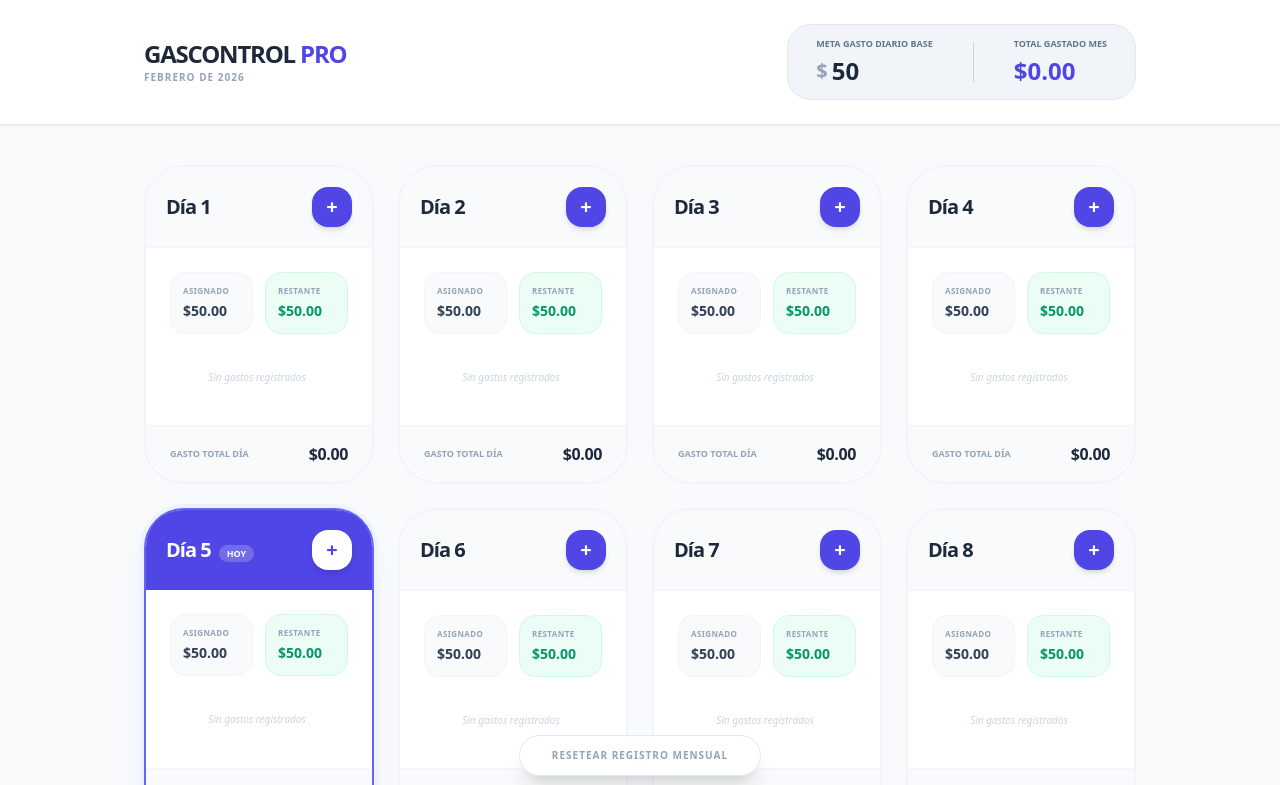
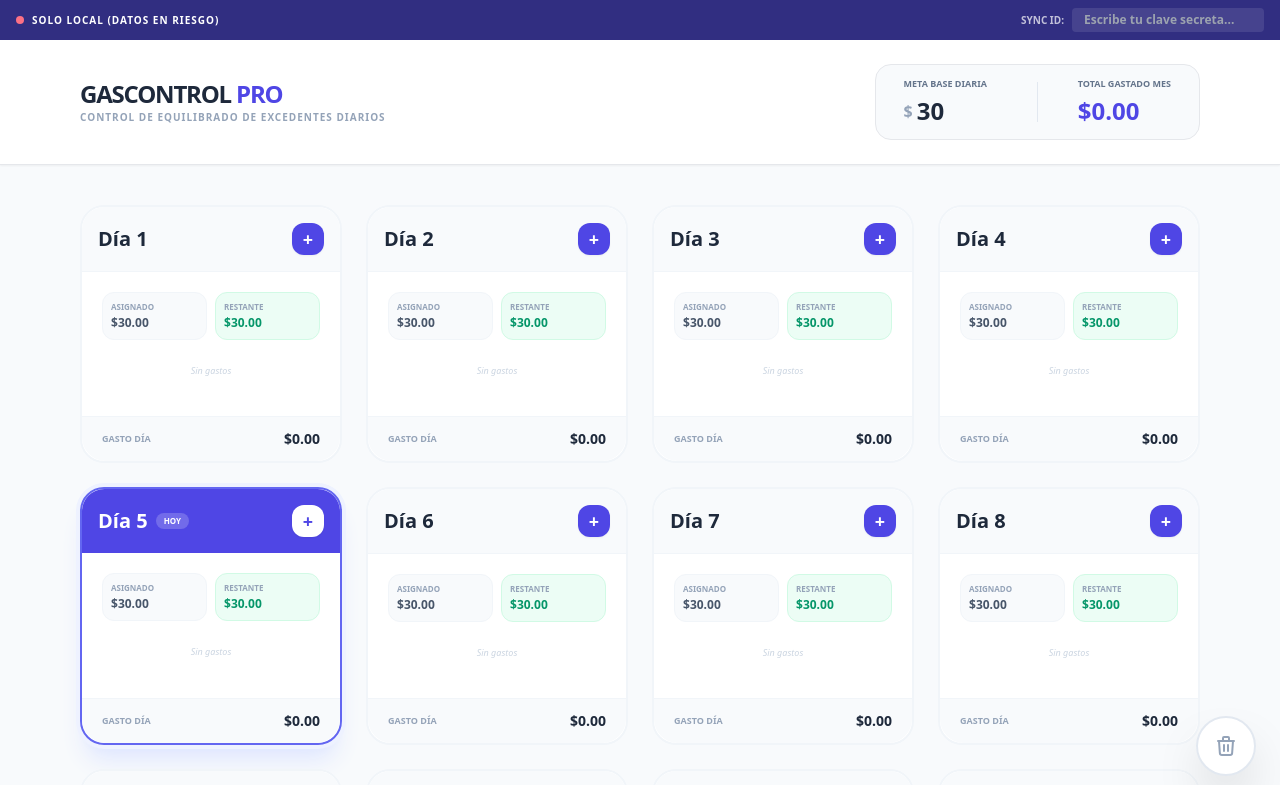
Before and after one commit to 8adg/gastos, a React (Vite) app: page / in a window 1280 px wide. Shown: the top 785 px of the page. Built offline with nearby package versions, Linux system fonts and the light colour scheme.

Commit message:
PERSISTENTE

```diff
--- a/App.tsx
+++ b/App.tsx
@@ -1,119 +1,166 @@
 
 import React, { useState, useEffect, useMemo } from 'react';
 import { DayData, DailyExpense } from './types';
-
-const STORAGE_KEY = 'balanced_daily_budget_v3';
+import { syncService } from './services/syncService';
 
 const App: React.FC = () => {
-  // Configuración de fecha
   const now = new Date();
-  const currentMonth = now.getMonth();
-  const currentYear = now.getFullYear();
-  const daysInMonth = new Date(currentYear, currentMonth + 1, 0).getDate();
+  const daysInMonth = new Date(now.getFullYear(), now.getMonth() + 1, 0).getDate();
 
-  // Estados
-  const [dailyTarget, setDailyTarget] = useState<number>(() => {
-    const saved = localStorage.getItem('base_daily_target_v3');
-    return saved ? parseFloat(saved) : 50;
-  });
+  // --- ESTADOS ---
+  const [syncKey, setSyncKey] = useState<string>(localStorage.getItem('sync_key') || '');
+  const [dailyTarget, setDailyTarget] = useState<number>(30);
+  const [days, setDays] = useState<DayData[]>(
+    Array.from({ length: daysInMonth }, (_, i) => ({ day: i + 1, expenses: [] }))
+  );
+  const [isSyncing, setIsSyncing] = useState(false);
 
-  const [days, setDays] = useState<DayData[]>(() => {
-    const saved = localStorage.getItem(STORAGE_KEY);
-    if (saved) {
-      const parsed = JSON.parse(saved);
-      if (parsed.length === daysInMonth) return parsed;
+  // --- PERSISTENCIA Y SINCRONIZACIÓN ---
+
+  // Carga inicial (Local + Nube si hay llave)
+  useEffect(() => {
+    const localData = localStorage.getItem('gas_control_data');
+    const localTarget = localStorage.getItem('gas_control_target');
+
+    if (localData) setDays(JSON.parse(localData));
+    if (localTarget) setDailyTarget(parseFloat(localTarget));
+
+    if (syncKey) {
+      loadFromCloud(syncKey);
     }
-    return Array.from({ length: daysInMonth }, (_, i) => ({
-      day: i + 1,
-      expenses: []
-    }));
-  });
+  }, []);
 
-  // Persistencia
-  useEffect(() => {
-    localStorage.setItem(STORAGE_KEY, JSON.stringify(days));
-    localStorage.setItem('base_daily_target_v3', dailyTarget.toString());
-  }, [days, dailyTarget]);
-
-  // LÓGICA DE EQUILIBRADO SOLICITADA:
-  // "Si me excedí ese día (sobre la meta diaria), en los demás se descuenta ese excedente equitativamente"
-
-  const getDayStats = (dayNum: number) => {
-    const dayData = days.find(d => d.day === dayNum);
-    const spentThisDay = dayData?.expenses.reduce((sum, e) => sum + e.amount, 0) || 0;
-
-    // Calcular excedentes de OTROS días (Diferencia entre gasto y meta base)
-    const othersSurplus = days.reduce((acc, d) => {
-      if (d.day === dayNum) return acc;
-      const dSpent = d.expenses.reduce((sum, e) => sum + e.amount, 0);
-      // Solo sumamos si hubo exceso sobre la meta base
-      const excess = Math.max(0, dSpent - dailyTarget);
-      return acc + excess;
-    }, 0);
-
-    // El monto asignado para HOY es la meta base menos el "castigo" por los excedentes de los demás
-    // dividido entre los días restantes (o totales menos uno) para ser equitativo.
-    const penalty = othersSurplus / (daysInMonth - 1);
-    const assignedForDay = dailyTarget - penalty;
-
-    return {
-      assigned: assignedForDay,
-      spent: spentThisDay,
-      remaining: assignedForDay - spentThisDay
-    };
+  const loadFromCloud = async (key: string) => {
+    setIsSyncing(true);
+    const cloudData = await syncService.load(key);
+    if (cloudData) {
+      setDays(cloudData.days);
+      setDailyTarget(cloudData.target);
+    }
+    setIsSyncing(false);
   };
 
-  const addExpenseItem = (dayNum: number) => {
-    const amountStr = prompt(`Ingrese el monto del gasto para el día ${dayNum}:`);
+  const handleSyncChange = (e: React.ChangeEvent<HTMLInputElement>) => {
+    const val = e.target.value;
+    setSyncKey(val);
+    localStorage.setItem('sync_key', val);
+  };
+
+  // Guardado automático
+  useEffect(() => {
+    localStorage.setItem('gas_control_data', JSON.stringify(days));
+    localStorage.setItem('gas_control_target', dailyTarget.toString());
+
+    if (syncKey) {
+      const timeout = setTimeout(() => {
+        syncService.save(syncKey, { days, target: dailyTarget });
+      }, 1000);
+      return () => clearTimeout(timeout);
+    }
+  }, [days, dailyTarget, syncKey]);
+
+  // --- LÓGICA DE NEGOCIO ---
+
+  const stats = useMemo(() => {
+    // 1. Calcular excedentes de cada día respecto a la meta base
+    const dailyExcesses = days.map(d => {
+      const spent = d.expenses.reduce((sum, e) => sum + e.amount, 0);
+      return { day: d.day, excess: Math.max(0, spent - dailyTarget) };
+    });
+
+    const totalExcess = dailyExcesses.reduce((sum, d) => sum + d.excess, 0);
+
+    // 2. Calcular stats por cada día con redistribución
+    return days.map(d => {
+      const spent = d.expenses.reduce((sum, e) => sum + e.amount, 0);
+      const myExcess = Math.max(0, spent - dailyTarget);
+
+      // El exceso de LOS OTROS días se descuenta de MI asignado equitativamente
+      const othersExcess = totalExcess - myExcess;
+      const penalty = othersExcess / (daysInMonth - 1 || 1);
+
+      const assigned = dailyTarget - penalty;
+
+      return {
+        day: d.day,
+        assigned,
+        spent,
+        remaining: assigned - spent
+      };
+    });
+  }, [days, dailyTarget, daysInMonth]);
+
+  const addExpense = (dayNum: number) => {
+    const desc = prompt("Descripción del gasto:");
+    const amountStr = prompt("Monto:");
     if (!amountStr || isNaN(parseFloat(amountStr))) return;
-
-    const amount = parseFloat(amountStr);
-    const description = prompt("Descripción del gasto:") || "Gasto";
 
     setDays(prev => prev.map(d => {
       if (d.day === dayNum) {
         return {
           ...d,
-          expenses: [...d.expenses, { id: crypto.randomUUID(), amount, description }]
+          expenses: [...d.expenses, {
+            id: crypto.randomUUID(),
+            amount: parseFloat(amountStr),
+            description: desc || "Gasto"
+          }]
         };
       }
       return d;
     }));
   };
 
-  const removeExpenseItem = (dayNum: number, expenseId: string) => {
+  const deleteExpense = (dayNum: number, expId: string) => {
     setDays(prev => prev.map(d => {
       if (d.day === dayNum) {
-        return {
-          ...d,
-          expenses: d.expenses.filter(e => e.id !== expenseId)
-        };
+        return { ...d, expenses: d.expenses.filter(e => e.id !== expId) };
       }
       return d;
     }));
   };
 
-  const totalSpentMonth = useMemo(() => {
-    return days.reduce((acc, d) => acc + d.expenses.reduce((sum, e) => sum + e.amount, 0), 0);
-  }, [days]);
+  return (
+    <div className="min-h-screen bg-slate-50 text-slate-900 font-sans">
+      {/* Barra de Sincronización Nube */}
+      <div className="bg-indigo-900 text-white px-4 py-2 flex flex-wrap items-center justify-between gap-4 sticky top-0 z-[60]">
+        <div className="flex items-center gap-2">
+          <div className={`w-2 h-2 rounded-full ${syncKey ? 'bg-emerald-400 animate-pulse' : 'bg-rose-400'}`}></div>
+          <span className="text-[10px] font-black uppercase tracking-widest">
+            {syncKey ? 'Sincronizado' : 'Solo Local (Datos en riesgo)'}
+          </span>
+        </div>
+        <div className="flex items-center gap-2">
+          <label className="text-[10px] font-black uppercase opacity-70">Sync ID:</label>
+          <input
+            type="text"
+            placeholder="Escribe tu clave secreta..."
+            value={syncKey}
+            onChange={handleSyncChange}
+            className="bg-white/10 border-none rounded px-3 py-1 text-xs font-bold outline-none focus:bg-white/20 w-48"
+          />
+          {syncKey && (
+            <button onClick={() => loadFromCloud(syncKey)} className="text-[10px] font-black bg-indigo-700 px-2 py-1 rounded hover:bg-indigo-600 transition-colors">
+              {isSyncing ? '...' : 'RECARGAR'}
+            </button>
+          )}
+        </div>
+      </div>
 
-  return (
-    <div className="min-h-screen bg-slate-50 text-slate-900 pb-20 font-sans">
-      {/* Header con Configuración de Meta Base */}
-      <header className="bg-white border-b sticky top-0 z-50 shadow-sm">
-        <div className="max-w-5xl mx-auto px-4 py-6 flex flex-col md:flex-row justify-between items-center gap-6">
-          <div className="flex flex-col">
+      {/* Header Principal */}
+      <header className="bg-white border-b shadow-sm sticky top-[40px] z-50">
+        <div className="max-w-6xl mx-auto px-4 py-6 flex flex-col md:flex-row items-center justify-between gap-6">
+          <div>
             <h1 className="text-2xl font-black text-slate-800 tracking-tighter uppercase">GasControl <span className="text-indigo-600">Pro</span></h1>
-            <p className="text-[10px] font-bold text-slate-400 uppercase tracking-widest">
-              {new Intl.DateTimeFormat('es-ES', { month: 'long', year: 'numeric' }).format(now)}
+            <p className="text-[10px] font-black text-slate-400 uppercase tracking-widest">
+              Control de Equilibrado de Excedentes Diarios
             </p>
           </div>
 
-          <div className="flex items-center gap-6 bg-slate-100 p-3 rounded-3xl border border-slate-200">
+          <div className="flex items-center gap-6 bg-slate-50 p-3 rounded-2xl border">
             <div className="px-4">
-              <label className="block text-[9px] font-black text-slate-500 uppercase mb-1">Meta Gasto Diario Base</label>
+              <label className="block text-[9px] font-black text-slate-500 uppercase mb-1">Meta Base Diaria</label>
               <div className="flex items-center gap-1">
-                <span className="text-xl font-black text-slate-400">$</span>
+                <span className="font-black text-slate-400">$</span>
                 <input
                   type="number"
                   value={dailyTarget}
@@ -122,41 +169,43 @@ const App: React.FC = () => {
                 />
               </div>
             </div>
-            <div className="w-px h-10 bg-slate-300"></div>
+            <div className="w-px h-10 bg-slate-200"></div>
             <div className="px-4">
               <p className="text-[9px] font-black text-slate-500 uppercase mb-1">Total Gastado Mes</p>
-              <p className="text-2xl font-black text-indigo-600">${totalSpentMonth.toFixed(2)}</p>
+              <p className="text-2xl font-black text-indigo-600">
+                ${stats.reduce((acc, s) => acc + s.spent, 0).toFixed(2)}
+              </p>
             </div>
           </div>
         </div>
       </header>
 
-      {/* Grid de Reporte Diario */}
-      <main className="max-w-5xl mx-auto px-4 mt-10">
-        <div className="grid grid-cols-1 sm:grid-cols-2 lg:grid-cols-3 xl:grid-cols-4 gap-6">
-          {days.map(d => {
-            const stats = getDayStats(d.day);
-            const isToday = d.day === now.getDate();
-            const isCritical = stats.remaining < 0;
+      {/* Grid Calendario */}
+      <main className="max-w-6xl mx-auto px-4 py-10">
+        <div className="grid grid-cols-1 md:grid-cols-2 lg:grid-cols-3 xl:grid-cols-4 gap-6">
+          {stats.map(s => {
+            const dayData = days.find(d => d.day === s.day);
+            const isToday = s.day === now.getDate();
+            const isCritical = s.remaining < 0;
 
             return (
               <div
-                key={d.day}
-                className={`bg-white rounded-[2.5rem] border-2 transition-all flex flex-col ${
+                key={s.day}
+                className={`bg-white rounded-3xl border-2 transition-all flex flex-col ${
                   isToday ? 'border-indigo-500 shadow-xl shadow-indigo-100 ring-4 ring-indigo-50' : 'border-slate-100'
                 }`}
               >
-                {/* Cabecera del Día */}
-                <div className={`p-5 flex justify-between items-center ${
+                {/* Cabecera Día */}
+                <div className={`p-4 flex justify-between items-center ${
                   isToday ? 'bg-indigo-600 text-white' : 'bg-slate-50 text-slate-800 border-b border-slate-100'
-                } rounded-t-[2.3rem]`}>
-                  <div>
-                    <span className="text-xl font-black tracking-tighter">Día {d.day}</span>
-                    {isToday && <span className="ml-2 text-[9px] font-black bg-white/20 px-2 py-0.5 rounded-full uppercase">Hoy</span>}
+                } rounded-t-[1.4rem]`}>
+                  <div className="flex items-center gap-2">
+                    <span className="text-xl font-black">Día {s.day}</span>
+                    {isToday && <span className="bg-white/20 text-[8px] px-2 py-0.5 rounded-full font-black uppercase">HOY</span>}
                   </div>
                   <button
-                    onClick={() => addExpenseItem(d.day)}
-                    className={`w-10 h-10 rounded-2xl flex items-center justify-center font-bold text-xl shadow-md transition-transform active:scale-90 ${
+                    onClick={() => addExpense(s.day)}
+                    className={`w-8 h-8 rounded-xl flex items-center justify-center font-bold text-lg shadow-sm ${
                       isToday ? 'bg-white text-indigo-600' : 'bg-indigo-600 text-white'
                     }`}
                   >
@@ -164,50 +213,49 @@ const App: React.FC = () => {
                   </button>
                 </div>
 
-                {/* Cuerpo del Día */}
-                <div className="p-6 space-y-5 flex-grow">
-                  {/* Panel de Balances */}
-                  <div className="grid grid-cols-2 gap-3">
-                    <div className="bg-slate-50 p-3 rounded-2xl border border-slate-100">
-                      <p className="text-[8px] font-black text-slate-400 uppercase tracking-wider mb-1">Asignado</p>
-                      <p className={`text-sm font-black ${stats.assigned < 0 ? 'text-rose-500' : 'text-slate-700'}`}>
-                        ${stats.assigned.toFixed(2)}
+                {/* Info Financiera */}
+                <div className="p-5 space-y-4 flex-grow">
+                  <div className="grid grid-cols-2 gap-2">
+                    <div className="bg-slate-50 p-2 rounded-xl border border-slate-100">
+                      <p className="text-[8px] font-black text-slate-400 uppercase mb-0.5">Asignado</p>
+                      <p className={`text-xs font-black ${s.assigned < 0 ? 'text-rose-500' : 'text-slate-600'}`}>
+                        ${s.assigned.toFixed(2)}
                       </p>
                     </div>
-                    <div className={`${isCritical ? 'bg-rose-50 border-rose-100' : 'bg-emerald-50 border-emerald-100'} p-3 rounded-2xl border`}>
-                      <p className="text-[8px] font-black text-slate-400 uppercase tracking-wider mb-1">Restante</p>
-                      <p className={`text-sm font-black ${isCritical ? 'text-rose-600' : 'text-emerald-600'}`}>
-                        ${stats.remaining.toFixed(2)}
+                    <div className={`${isCritical ? 'bg-rose-50 border-rose-100' : 'bg-emerald-50 border-emerald-100'} p-2 rounded-xl border`}>
+                      <p className="text-[8px] font-black text-slate-400 uppercase mb-0.5">Restante</p>
+                      <p className={`text-xs font-black ${isCritical ? 'text-rose-600' : 'text-emerald-600'}`}>
+                        ${s.remaining.toFixed(2)}
                       </p>
                     </div>
                   </div>
 
-                  {/* Listado de Gastos (Campos Autoadicionables) */}
-                  <div className="space-y-2 max-h-40 overflow-y-auto pr-1">
-                    {d.expenses.map(exp => (
-                      <div key={exp.id} className="group flex justify-between items-center bg-slate-50/50 p-2.5 rounded-xl border border-dashed border-slate-200 hover:border-indigo-200 transition-colors">
+                  {/* Lista de Gastos */}
+                  <div className="space-y-1.5 max-h-32 overflow-y-auto min-h-[40px]">
+                    {dayData?.expenses.map(exp => (
+                      <div key={exp.id} className="flex justify-between items-center bg-slate-50 p-2 rounded-lg group">
                         <div className="overflow-hidden">
-                          <p className="text-[10px] font-bold text-slate-500 truncate">{exp.description}</p>
-                          <p className="text-xs font-black text-slate-800">${exp.amount.toFixed(2)}</p>
+                          <p className="text-[9px] font-bold text-slate-400 truncate">{exp.description}</p>
+                          <p className="text-xs font-black text-slate-700">${exp.amount.toFixed(2)}</p>
                         </div>
                         <button
-                          onClick={() => removeExpenseItem(d.day, exp.id)}
-                          className="text-slate-300 hover:text-rose-500 transition-all p-1 group-hover:opacity-100"
+                          onClick={() => deleteExpense(s.day, exp.id)}
+                          className="text-slate-200 hover:text-rose-500 p-1 opacity-0 group-hover:opacity-100 transition-all"
                         >
                           <svg className="w-4 h-4" fill="none" stroke="currentColor" viewBox="0 0 24 24"><path strokeLinecap="round" strokeLinejoin="round" strokeWidth="2.5" d="M6 18L18 6M6 6l12 12" /></svg>
                         </button>
                       </div>
                     ))}
-                    {d.expenses.length === 0 && (
-                      <p className="text-[10px] text-slate-300 italic text-center py-4">Sin gastos registrados</p>
+                    {!dayData?.expenses.length && (
+                      <p className="text-[9px] text-slate-300 italic text-center py-2">Sin gastos</p>
                     )}
                   </div>
                 </div>
 
-                {/* Footer del Día: Gasto Total */}
-                <div className="px-6 py-4 bg-slate-50 border-t border-slate-100 rounded-b-[2.5rem] flex justify-between items-center">
-                  <p className="text-[9px] font-black text-slate-400 uppercase">Gasto Total Día</p>
-                  <p className="font-black text-slate-800 tracking-tight">${stats.spent.toFixed(2)}</p>
+                {/* Pie Gasto Total */}
+                <div className="px-5 py-3 bg-slate-50 border-t border-slate-100 rounded-b-3xl flex justify-between items-center">
+                  <span className="text-[9px] font-black text-slate-400 uppercase">Gasto Día</span>
+                  <span className="font-black text-slate-800 text-sm">${s.spent.toFixed(2)}</span>
                 </div>
               </div>
             );
@@ -215,18 +263,20 @@ const App: React.FC = () => {
         </div>
       </main>
 
-      <footer className="fixed bottom-0 left-0 right-0 p-6 flex justify-center pointer-events-none">
+      <div className="fixed bottom-6 right-6 z-[100]">
         <button
           onClick={() => {
-            if(confirm("¿Deseas resetear todos los gastos del mes?")) {
+            if(confirm("¿Borrar todo el mes local y nube?")) {
               setDays(Array.from({ length: daysInMonth }, (_, i) => ({ day: i + 1, expenses: [] })));
+              if(syncKey) syncService.save(syncKey, { days: [], target: dailyTarget });
             }
           }}
-          className="bg-white/80 backdrop-blur-md border border-slate-200 text-slate-400 px-8 py-3 rounded-full text-[10px] font-black uppercase tracking-widest shadow-xl pointer-events-auto hover:text-rose-500 hover:border-rose-100 transition-all"
+          className="bg-white border-2 border-slate-200 text-slate-400 p-4 rounded-full shadow-2xl hover:text-rose-500 hover:border-rose-200 transition-all"
+          title="Resetear Mes"
         >
-          Resetear Registro Mensual
+          <svg className="w-6 h-6" fill="none" stroke="currentColor" viewBox="0 0 24 24"><path strokeLinecap="round" strokeLinejoin="round" strokeWidth="2" d="M19 7l-.867 12.142A2 2 0 0116.138 21H7.862a2 2 0 01-1.995-1.858L5 7m5 4v6m4-6v6m1-10V4a1 1 0 00-1-1h-4a1 1 0 00-1 1v3M4 7h16" /></svg>
         </button>
-      </footer>
+      </div>
     </div>
   );
 };
```
